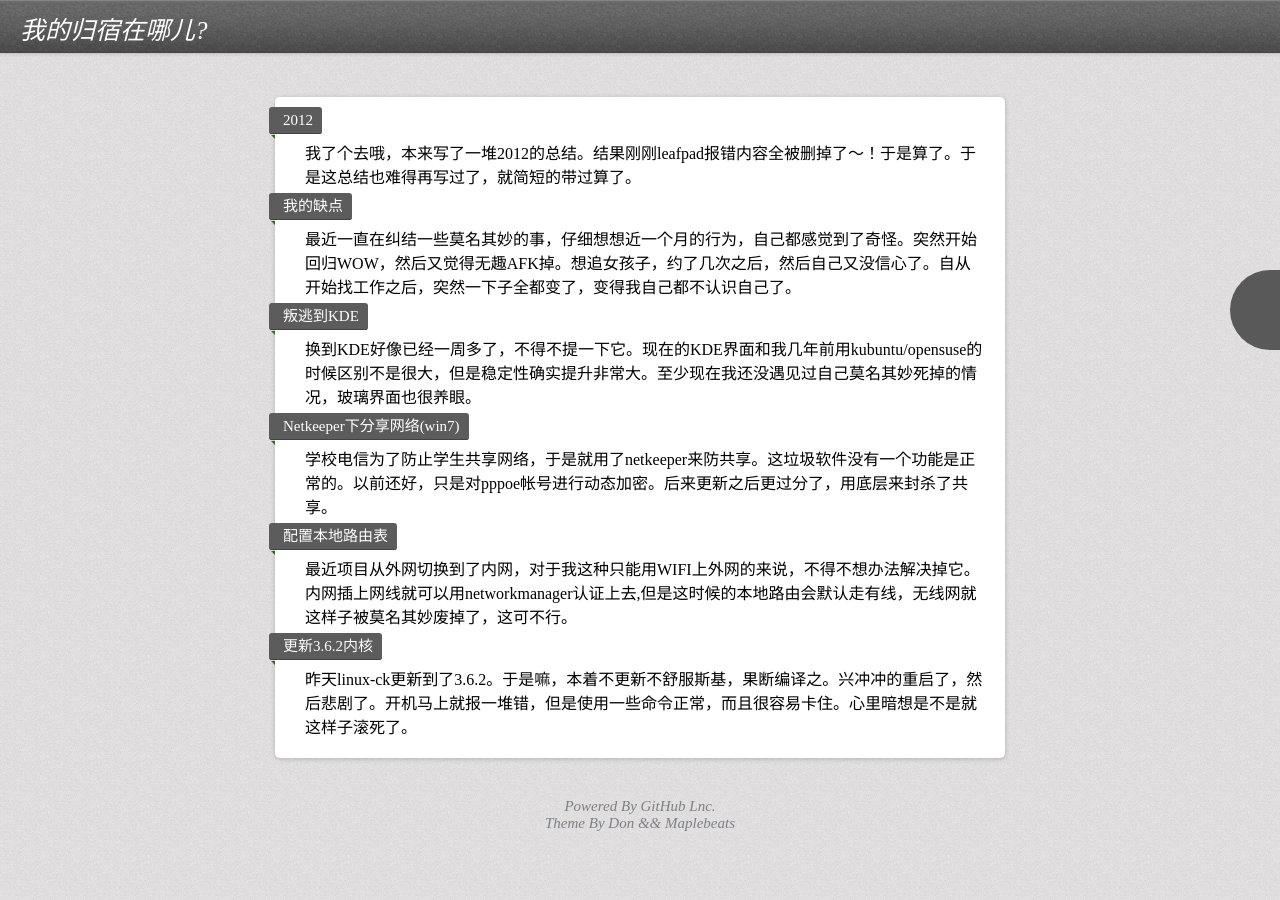
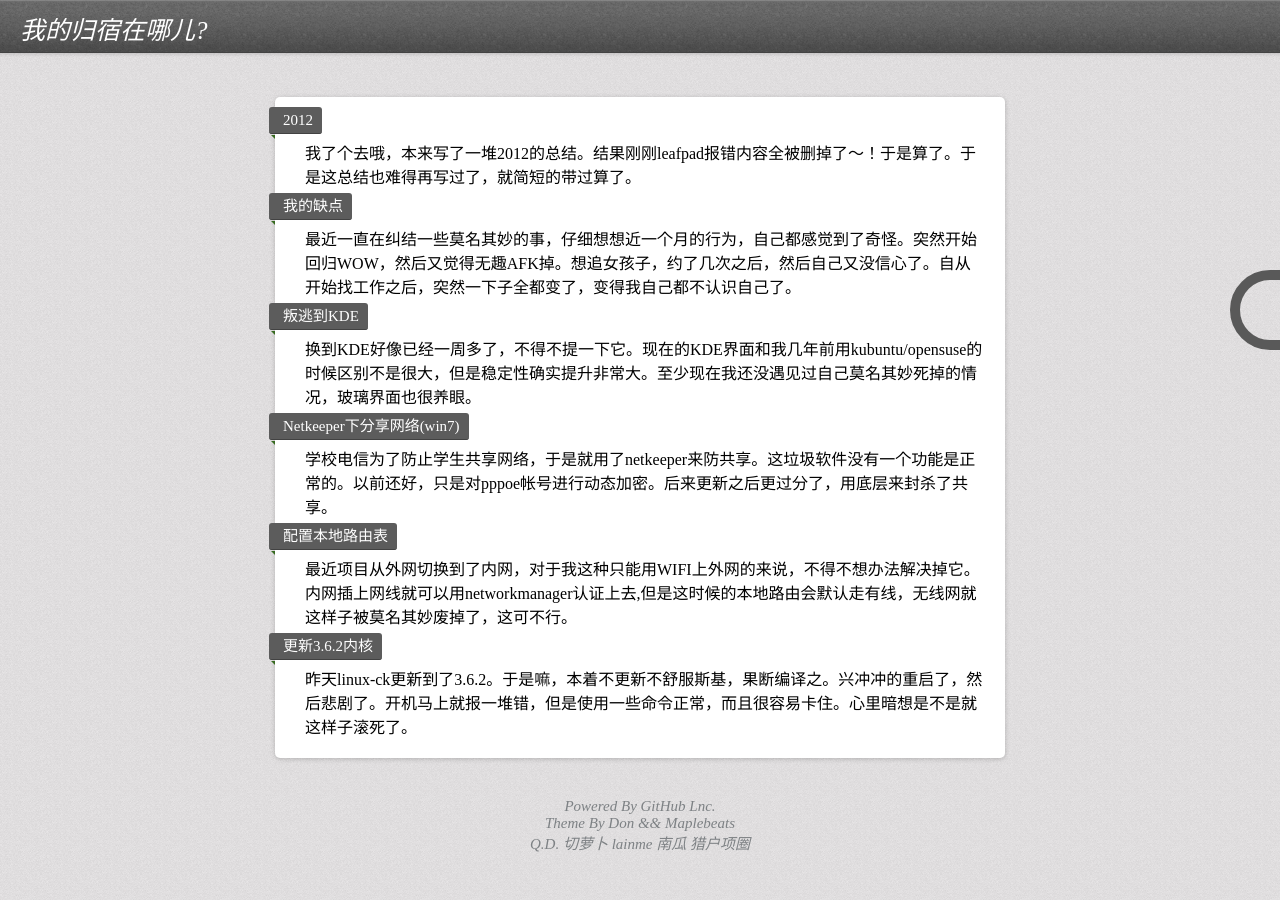
Before and after one commit to danielcgold/maplebeats.github.io, a Jekyll site: the page built from blog.html, in a window 1280 px wide. Built offline with Jekyll 4.4.1, drawn with Linux system fonts in a browser that asks for light colours; some web fonts are replaced.

Commit message:
add links to footer

```diff
--- a/_layouts/blog.html
+++ b/_layouts/blog.html
@@ -27,7 +27,12 @@
 		</div>
 		<footer>
             Powered By GitHub Lnc.<br>
-            Theme By Don && Maplebeats
+            Theme By Don && Maplebeats<br>
+            <a href="http://www.5dimn.com/">Q.D.</a>
+            <a href="http://www.cherrot.com/">切萝卜</a>
+            <a href="http://www.lainme.com">lainme</a>
+            <a href="http://www.hsyyf.me/">南瓜</a>
+            <a href="http://gndrive.org/">猎户项圈</a>
 		</footer>
         <script src="/js/lib.js"></script>
         {% for js in page.javascript %}
--- a/css/blog.css
+++ b/css/blog.css
@@ -2,31 +2,30 @@
     display: block;
     position: fixed;
     top: 30%;
-    width: 200px;
-    height: 80px;
+    width: 150px;
+    height: 60px;
     border-radius: 200px;
-    background: #595959;
-}
-.button a{
-    border: 2px solid;
-    border-radius: 150px;
 }
 a:focus{
     outline: none;
 }
 #prev{
-    left: -150px;
+    border: 10px solid #595959;
+    border-radius: 150px;
+    left: -120px;
     float: right;
 }
 #prev:hover{
-    left: -100px;
+    left: -80px;
 }
 #next{
-    right: -150px;
+    border: 10px solid #595959;
+    border-radius: 150px;
+    right: -120px;
     float: left;
 }
 #next:hover{
-    right: -100px;
+    right: -80px;
 }
 li,ul{
     list-style: none;
--- a/css/layout.css
+++ b/css/layout.css
@@ -82,3 +82,7 @@ footer{
 	font-style:italic;
 	text-align:center;
 }
+footer a{
+	color:#7D8184;
+    text-decoration: none;
+}
```
